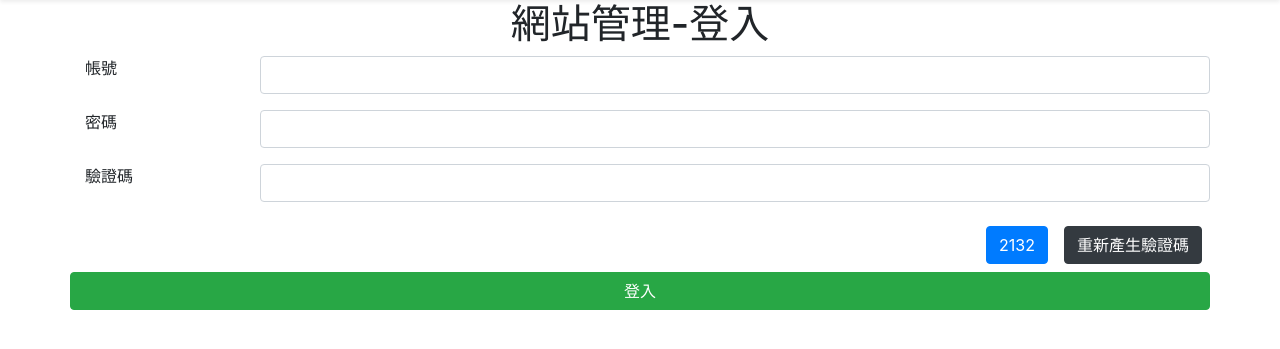
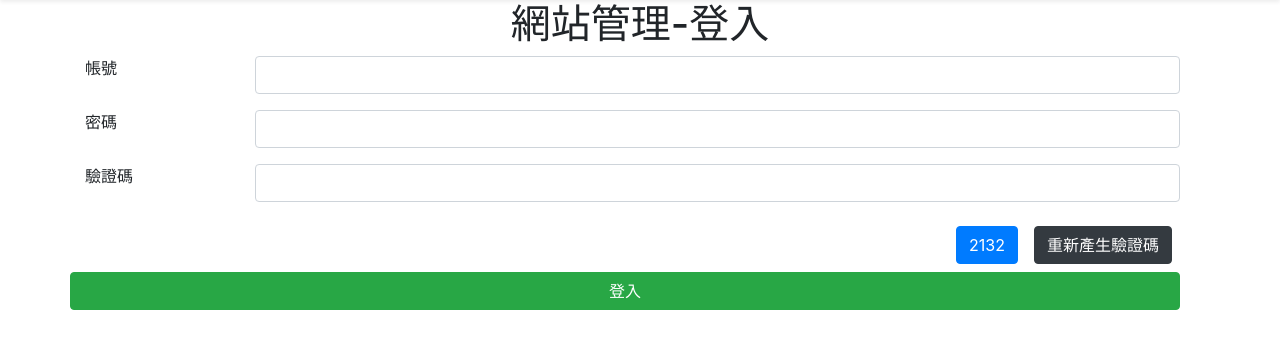
Before and after one commit to mackliu/th53j_National, a PHP site: page /login.php in a window 1280 px wide. Shown: the part 100-449 px from the top of the page. Run offline with PHP 8.4, Linux system fonts and the light colour scheme.

Commit message:
修正css w-full 為w-100

```diff
--- a/login.php
+++ b/login.php
@@ -20,23 +20,23 @@
 
 
     ?>
-    <div class="row w-200">
+    <div class="row w-100">
         <label for="" class="col-2">帳號</label>
         <input  type="text" name="acc" id="acc" class='form-group form-control col-10'>
     </div>
-    <div class="row w-full">
+    <div class="row w-100">
         <label for="" class="col-2">密碼</label>
         <input  type="password" name="pw" id="pw" class='form-group form-control col-10'>
     </div>
-    <div class="row w-full">
+    <div class="row w-100">
         <label for="" class="col-2">驗證碼</label>
         <input  type="text" name="code" id="code" class='form-group form-control col-10'>
     </div>
-    <div class="row w-full justify-content-end">
+    <div class="row w-100 justify-content-end">
         <div class="btn btn-primary m-2">2132</div>
         <div class="btn btn-dark m-2">重新產生驗證碼</div>
     </div>
-    <div class="row w-full">
+    <div class="row w-100">
         <input  type="submit" value="登入" class='col-12 btn btn-success '>
     </div>
 
```
Also changed, not shown: admin_bus.php (+6 -6 lines), admin_station.php (+7 -7 lines).
